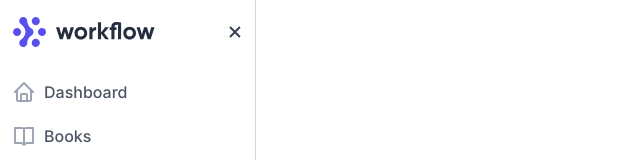
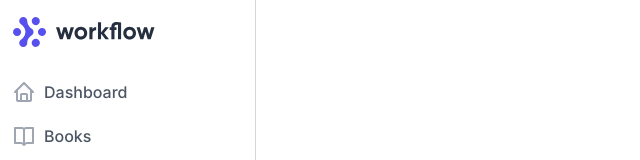
Before and after one commit to abeidahmed/book-review-app, a React (Create React App) app in the folder client/: page /admin in a window 1280 px wide. Shown: the top 160 px of the page, without its empty margins (0-640 px from the left). Built offline with nearby package versions, Linux system fonts and the light colour scheme.

Commit message:
Fix focus color

```diff
--- a/client/src/admin/views/sidebar/index.js
+++ b/client/src/admin/views/sidebar/index.js
@@ -8,7 +8,7 @@ const Sidebar = () => {
     <aside className="w-64 min-h-screen border-r bg-white flex-shrink-0">
       <div className="h-16 flex items-center justify-between px-3">
         <img className="h-8 w-auto" src={LogoFull} alt="logo" />
-        <button className="p-1 -mr-2 rounded-md text-gray-700 focus:outline-none focus:text-gray-900 focus:bg-gray-200 transition duration-150 ease-in-out">
+        <button className="lg:hidden p-1 -mr-2 rounded-md text-gray-700 focus:outline-none focus:text-gray-900 focus:bg-gray-100 transition duration-150 ease-in-out">
           <Icon icon="close" className="h-6 w-6" />
         </button>
       </div>
```
